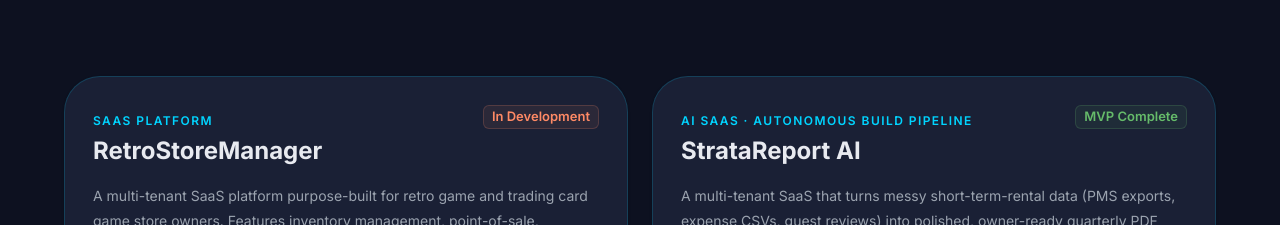
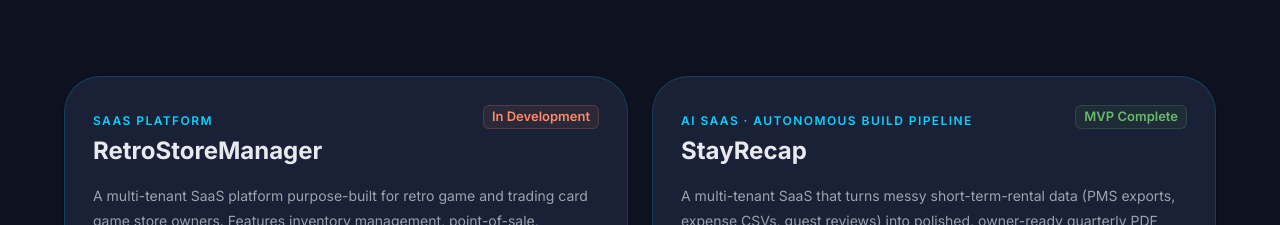
Before and after one commit to sbranham314/portfolio, a React (Vite) app: page / in a window 1280 px wide. Shown: the part 4840-5065 px from the top of the page. Built offline with nearby package versions, Linux system fonts and the light colour scheme.

Commit message:
rebrand: StrataReport AI -> StayRecap in project card + case study

```diff
--- a/src/components/StrataArchitectureDiagram.tsx
+++ b/src/components/StrataArchitectureDiagram.tsx
@@ -24,7 +24,7 @@
   { id: 'ai', x: 404, y: 392, title: 'App Insights', sub: 'traces · metrics' },
 ];
 
-const byId = Object.fromEntries(NODES.map((n) => [n.id, n])) as Record<string, N>;
+const byId = Object.fromEntries(NODES.map((n) => [n.id, n] as [string, N])) as Record<string, N>;
 const cx = (n: N) => n.x + W / 2;
 const cy = (n: N) => n.y + H / 2;
 
@@ -49,7 +49,7 @@
   return (
     <Box sx={{ width: '100%', overflowX: 'auto' }}>
       <Box sx={{ minWidth: 680 }}>
-        <svg viewBox="0 0 880 470" width="100%" role="img" aria-label="StrataReport AI runtime architecture">
+        <svg viewBox="0 0 880 470" width="100%" role="img" aria-label="StayRecap runtime architecture">
           {/* edges first so nodes sit on top */}
           <HEdge from={byId.user} to={byId.web} />
           <HEdge from={byId.web} to={api} />
--- a/src/sections/Projects.tsx
+++ b/src/sections/Projects.tsx
@@ -31,7 +31,7 @@
     featured: true,
   },
   {
-    title: 'StrataReport AI',
+    title: 'StayRecap',
     category: 'AI SaaS · Autonomous Build Pipeline',
     description:
       'A multi-tenant SaaS that turns messy short-term-rental data (PMS exports, expense CSVs, guest reviews) into polished, owner-ready quarterly PDF reports in under two minutes — with AI narrative bound to verified numbers so it never hallucinates a figure. The distinctive part: the product is built and operated by an autonomous multi-agent CI/CD pipeline — an orchestrator reads the spec, then dispatches AI agents to write, review, test, and deploy code across four repos, and self-heals production incidents.',
--- a/src/sections/StrataCaseStudy.tsx
+++ b/src/sections/StrataCaseStudy.tsx
@@ -1,3 +1,4 @@
+import type { ReactNode } from 'react';
 import { Box, Container, Typography, Chip, Button, Stack, IconButton, Divider } from '@mui/material';
 import { motion, AnimatePresence } from 'framer-motion';
 import CloseIcon from '@mui/icons-material/Close';
@@ -46,7 +47,7 @@
   { label: 'Data model', url: 'https://github.com/strata-reports-ai/dbproj-strata-reports' },
 ];
 
-function SectionLabel({ children }: { children: React.ReactNode }) {
+function SectionLabel({ children }: { children: ReactNode }) {
   return (
     <Typography variant="overline" sx={{ color: ACCENT, letterSpacing: '0.18em', fontWeight: 600, display: 'block', mb: 1.5 }}>
       {children}
@@ -92,7 +93,7 @@
                 Case Study · AI SaaS · Autonomous Build Pipeline
               </Typography>
               <Typography variant="h2" sx={{ fontSize: { xs: '2rem', md: '3rem' }, mt: 1, mb: 2 }}>
-                StrataReport&nbsp;AI
+                StayRecap
               </Typography>
               <Typography variant="h6" sx={{ color: 'text.secondary', fontWeight: 400, lineHeight: 1.7, mb: 5 }}>
                 A multi-tenant SaaS that turns messy short-term-rental data into polished, owner-ready quarterly PDF
@@ -104,7 +105,7 @@
               <SectionLabel>The product</SectionLabel>
               <Typography variant="body1" sx={{ color: 'text.secondary', mb: 2 }}>
                 Short-term-rental property managers spend 10–20 hours a quarter assembling owner reports by hand, pulling
-                from disconnected systems — the PMS, channel reviews, accounting, and ops tools. StrataReport ingests those
+                from disconnected systems — the PMS, channel reviews, accounting, and ops tools. StayRecap ingests those
                 CSV exports and produces a 4–8 page owner-facing report: headline metrics, charts, and an AI-written
                 narrative that explains the quarter and justifies the management fee — in about two minutes.
               </Typography>
```
